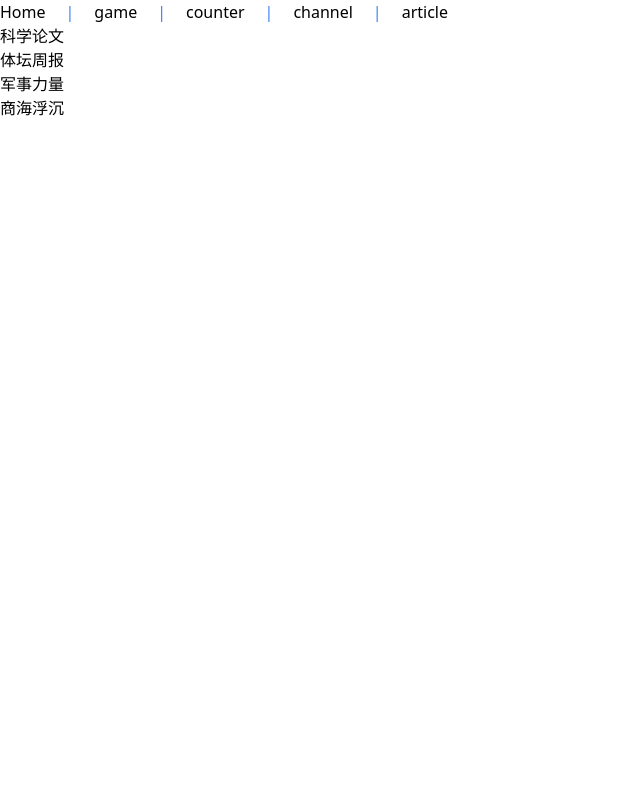
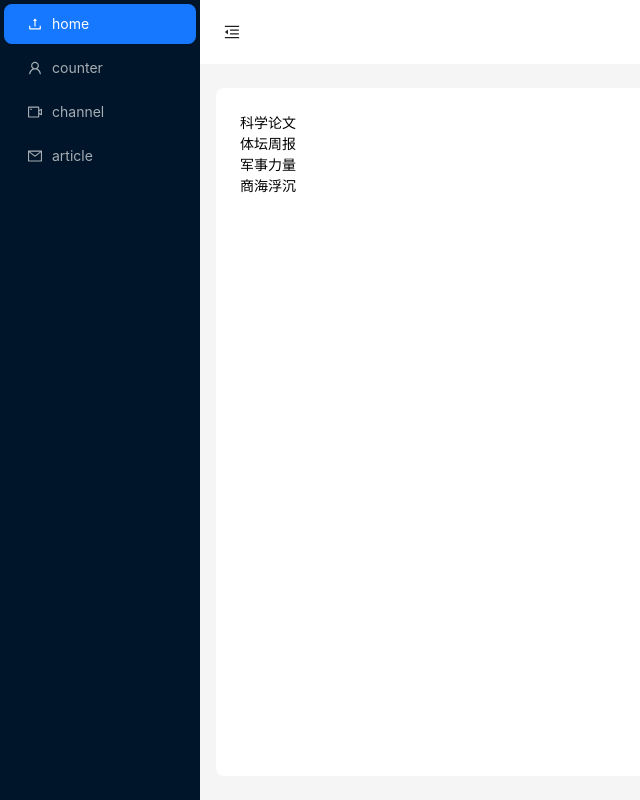
Before and after one commit to xugaoyang/react-learning, a React (Vite) app: page /article in a window 1280 px wide. Shown: the whole page, without its empty margins (0-640 px from the left). Built offline with nearby package versions, Linux system fonts and the light colour scheme.

Commit message:
feat: layout改造为antd组件

```diff
--- a/src/layout/index.jsx
+++ b/src/layout/index.jsx
@@ -1,35 +1,81 @@
-import { NavLink, Outlet } from "react-router";
+import React, { useState } from 'react'
+import { useNavigate, Outlet } from 'react-router'
+import {
+  MenuFoldOutlined,
+  MenuUnfoldOutlined,
+  UploadOutlined,
+  UserOutlined,
+  VideoCameraOutlined,
+  MailOutlined,
+} from '@ant-design/icons'
+import { Button, Layout, Menu, theme } from 'antd'
+const { Header, Sider, Content } = Layout
 
-function Layout() {
+function AppLayout() {
+  const [collapsed, setCollapsed] = useState(false)
+  const {
+    token: { colorBgContainer, borderRadiusLG },
+  } = theme.useToken()
+  const navigate = useNavigate()
+  const items = [
+    {
+      key: '/',
+      label: 'home',
+      icon: <UploadOutlined />,
+    },
+    {
+      key: '/counter',
+      label: 'counter',
+      icon: <UserOutlined />,
+    },
+    {
+      key: '/channel',
+      label: 'channel',
+      icon: <VideoCameraOutlined />,
+    },
+    {
+      key: '/article',
+      label: 'article',
+      icon: <MailOutlined />,
+    },
+  ]
+  const onClick = (e) => {
+    console.log('点击菜单', e)
+    navigate(e.key)
+  }
   return (
-    <>
-      <nav>
-        <NavLink to="/" end>
-          Home
-        </NavLink>
-        <span className="m-5 text-blue-500">|</span>
-        <NavLink to="/game" end>
-          game
-        </NavLink>
-        <span className="m-5 text-blue-500">|</span>
-        <NavLink to="/counter" end>
-          counter
-        </NavLink>
-        <span className="m-5 text-blue-500">|</span>
-        <NavLink to="/channel" end>
-          channel
-        </NavLink>
-        <span className="m-5 text-blue-500">|</span>
-        <NavLink to="/article" end>
-          article
-        </NavLink>
-      </nav>
-      <main>
-        <Outlet />
-      </main>
-    </>
-
+    <Layout className="w-full h-full">
+      <Sider trigger={null} collapsible collapsed={collapsed}>
+        <div className="demo-logo-vertical" />
+        <Menu theme="dark" mode="inline" defaultSelectedKeys={['/']} items={items} onClick={onClick} />
+      </Sider>
+      <Layout>
+        <Header style={{ padding: 0, background: colorBgContainer }}>
+          <Button
+            type="text"
+            icon={collapsed ? <MenuUnfoldOutlined /> : <MenuFoldOutlined />}
+            onClick={() => setCollapsed(!collapsed)}
+            style={{
+              fontSize: '16px',
+              width: 64,
+              height: 64,
+            }}
+          />
+        </Header>
+        <Content
+          style={{
+            margin: '24px 16px',
+            padding: 24,
+            minHeight: 280,
+            background: colorBgContainer,
+            borderRadius: borderRadiusLG,
+          }}
+        >
+          <Outlet />
+        </Content>
+      </Layout>
+    </Layout>
   )
 }
 
-export default Layout
+export default AppLayout
--- a/src/router/index.jsx
+++ b/src/router/index.jsx
@@ -2,7 +2,7 @@
 import App from '@/pages/Home/App'
 import Game from '@/pages/Game'
 import Error from '@/pages/404'
-import Layout from '@/layout'
+import AppLayout from '@/layout'
 import Counter from '@/pages/Counter'
 import Channel from '@/pages/Channel'
 import Article from '@/pages/Article'
@@ -12,7 +12,7 @@
 const routes = createBrowserRouter([
   {
     path: '/',
-    element: <Layout />,
+    element: <AppLayout />,
     errorElement: <Error />,
     children: [
       {
```
